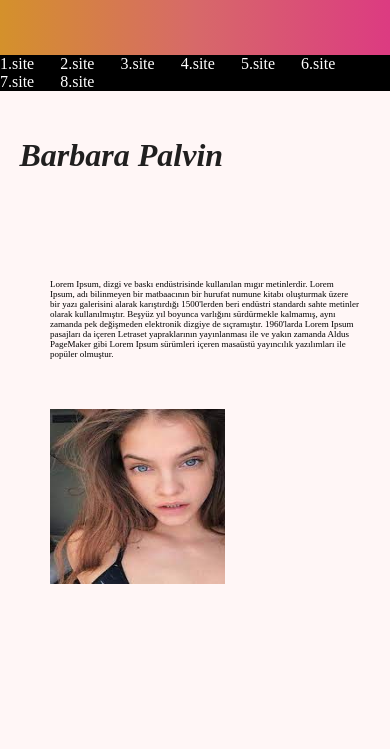
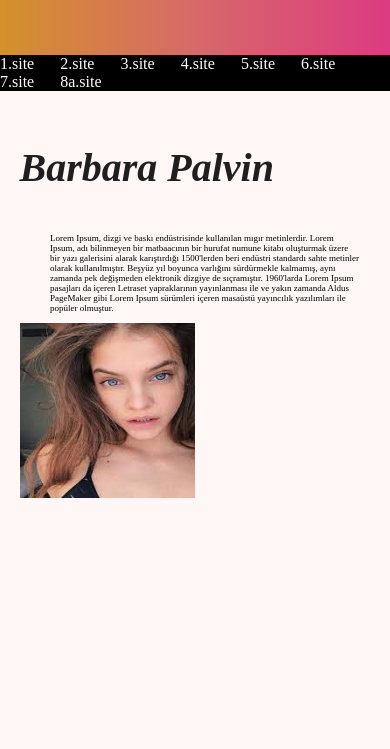
Before and after one commit to deneme665/deneme665.github.io, a plain HTML site: page index.html in a window 390 px wide. Shown: the part 95-844 px from the top of the page. Drawn offline with Linux system fonts and the light colour scheme.

Commit message:
Add files via upload

```diff
--- a/index.css
+++ b/index.css
@@ -2,6 +2,7 @@ body{
     margin: 0;
     background-color: black;
 }
+
 #header{
     position:sticky;
 }
@@ -15,7 +16,7 @@ h1{
 
 }
 h2{
-    font-size: xx-large;
+    font-size: 30pt;
     color: rgba(0, 0, 0, 0.874);
     text-align: center;
     padding: 5%;
@@ -64,9 +65,7 @@ img{
     padding-top: 165px;s
 
 }
-img:nth-of-type(2){
 
-}
 
 #de{
     display: flex;
@@ -75,7 +74,7 @@ img:nth-of-type(2){
 }
 ul{
     font-size: xx-large;
-    border-top: 3px solid black;
+
     background: linear-gradient(to top,rgb(255, 0, 0),rgb(220, 59, 129),rgb(220, 59, 129));
     height: 100%;
     width: 150px;
@@ -89,9 +88,13 @@ ul{
 {
 
     p{
+        padding-top: 0;
+        font-size: xx-small;
+        padding-bottom: 10px;
 
-        font-size: xx-small;
-
+    }
+    h2{
+        padding-bottom: 0;
     }
     #de{
         flex-wrap: wrap;
@@ -101,7 +104,7 @@ ul{
         padding-top: 0;
         padding-bottom: 500px;
         padding-right: 0;
-        padding-left: 50px;
+        padding-left: 20px;
         height: 175px;
         width: 175px;
         clear: both;
--- a/index.html
+++ b/index.html
@@ -21,9 +21,10 @@
     <a href="">5.site</a>
     <a href="">6.site</a>
     <a href="">7.site</a>
-    <a href="">8.site</a>
+    <a href="">8a.site</a>
    </div>
    <div id="de">
+
 
         <h2> <i>Barbara Palvin</i>  </h2>
         <div><p>Lorem Ipsum, dizgi ve baskı endüstrisinde kullanılan mıgır metinlerdir. Lorem Ipsum, adı bilinmeyen bir matbaacının bir hurufat numune kitabı oluşturmak üzere bir yazı galerisini alarak karıştırdığı 1500'lerden beri endüstri standardı sahte metinler olarak kullanılmıştır. Beşyüz yıl boyunca varlığını sürdürmekle kalmamış, aynı zamanda pek değişmeden elektronik dizgiye de sıçramıştır. 1960'larda Lorem Ipsum pasajları da içeren Letraset yapraklarının yayınlanması ile ve yakın zamanda Aldus PageMaker gibi Lorem Ipsum sürümleri içeren masaüstü yayıncılık yazılımları ile popüler olmuştur.</p></div>
```
